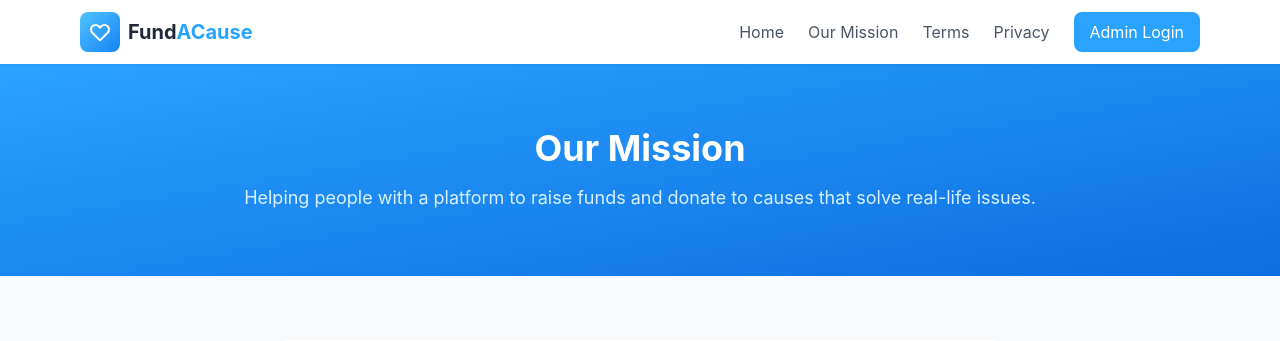
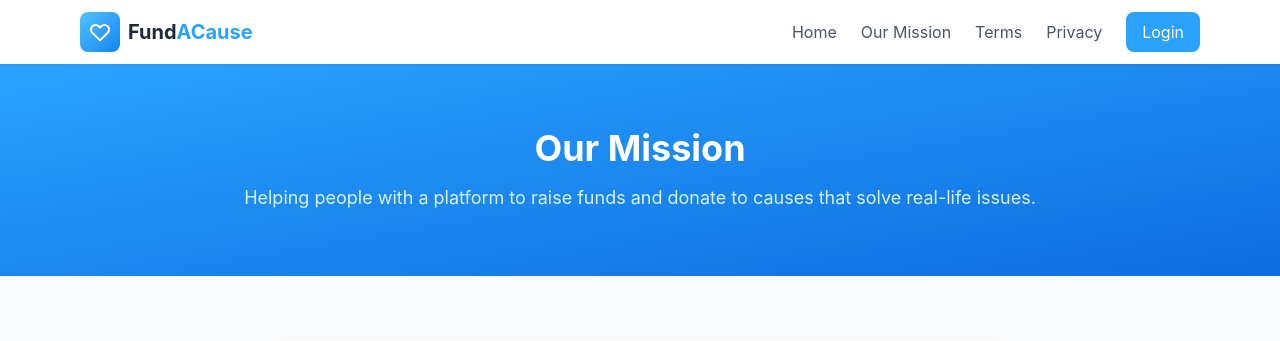
Before and after one commit to iamjohnseun/fundacause, a PHP site: page /fundacause/pages/mission.php in a window 1280 px wide. Shown: the top 341 px of the page. Run offline with PHP 8.4, Linux system fonts and the light colour scheme; a stand-in replaces the project's code that opens the database connection; some libraries are stand-ins or nearby versions.

Commit message:
fix: simplify admin login link text

```diff
--- a/includes/header.php
+++ b/includes/header.php
@@ -76,7 +76,7 @@ if (!defined('PAGE_DESCRIPTION')) define('PAGE_DESCRIPTION', 'FundACause helps p
                 <?php if (isset($_SESSION['user_id'])): ?>
                     <a href="<?php echo SITE_URL; ?>/admin/" class="bg-brand-500 text-white px-4 py-2 rounded-lg hover:bg-brand-600 transition">Dashboard</a>
                 <?php else: ?>
-                    <a href="<?php echo SITE_URL; ?>/admin/login.php" class="bg-brand-500 text-white px-4 py-2 rounded-lg hover:bg-brand-600 transition">Admin Login</a>
+                    <a href="<?php echo SITE_URL; ?>/admin/login.php" class="bg-brand-500 text-white px-4 py-2 rounded-lg hover:bg-brand-600 transition">Login</a>
                 <?php endif; ?>
             </div>
 
@@ -98,7 +98,7 @@ if (!defined('PAGE_DESCRIPTION')) define('PAGE_DESCRIPTION', 'FundACause helps p
                 <?php if (isset($_SESSION['user_id'])): ?>
                     <a href="<?php echo SITE_URL; ?>/admin/" class="block py-2 px-4 bg-brand-500 text-white rounded-lg text-center">Dashboard</a>
                 <?php else: ?>
-                    <a href="<?php echo SITE_URL; ?>/admin/login.php" class="block py-2 px-4 bg-brand-500 text-white rounded-lg text-center">Admin Login</a>
+                    <a href="<?php echo SITE_URL; ?>/admin/login.php" class="block py-2 px-4 bg-brand-500 text-white rounded-lg text-center">Login</a>
                 <?php endif; ?>
             </div>
         </div>
```
